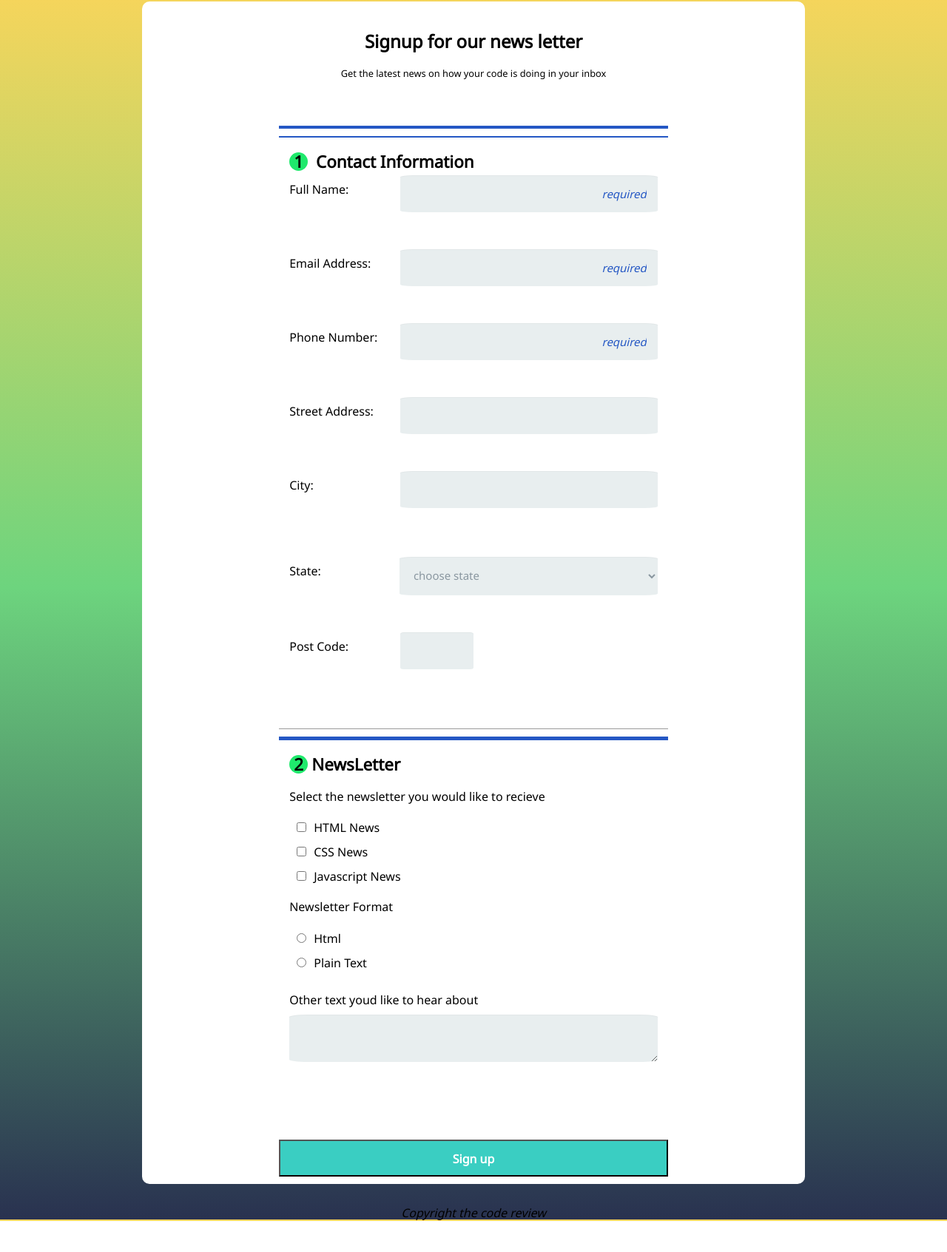
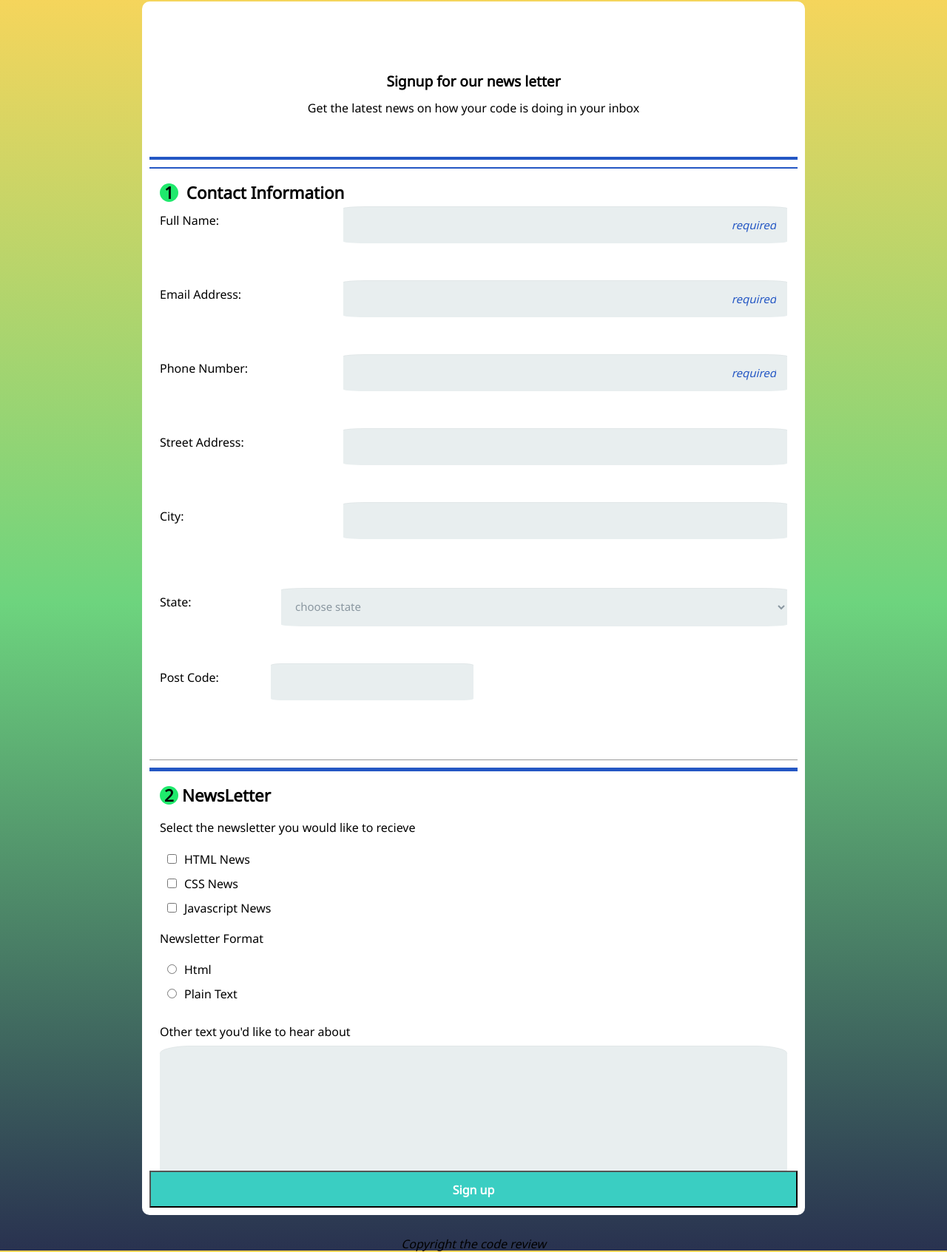
Before and after one commit to tomelsom01/Tech-Degree-project-3, a plain HTML site: page index.html in a window 1280 px wide. Shown: the part 60-1753 px from the top of the page at 74% size. Before the commit the page ends 1711 px from the top, so only its background shows below. Drawn offline with Linux system fonts and the light colour scheme; files that its build step writes are made by us from their sources.

Commit message:
Final changes
html validator
fix 768 px
add css transition

```diff
--- a/css/styles.css
+++ b/css/styles.css
@@ -56,9 +56,10 @@ font-size: 1.4em;
 h2
  {
 text-align: center;
-padding-top: 30px;
-width:85%;
+padding-top: 10%;
+width:100%;
 margin: 0 auto;
+font-size: 120%;
 
 }
 
@@ -66,9 +67,9 @@ margin: 0 auto;
 .center{
     text-align: center;
     margin: 0 auto;
-    padding: 10px 0 30px;
-    width: 85%;
-    font-size: 80%;
+    padding-bottom: 20px;
+    width: 100%;
+    font-size: 100%;
 }
 .number{
 
@@ -91,7 +92,6 @@ input[type="text"],
 input[type="email"],
 input[type="tel"],
 select[id="state"],
-textarea,
 select {
   background: rgba(255,255,255,0.1);
   border: none;
@@ -106,6 +106,21 @@ select {
   border-radius: 5%;
 }
 
+textarea{
+    background: rgba(255,255,255,0.1);
+    border: none;
+    font-size: 15px;
+    height: 100%;
+    padding: 10%;
+    width: 100%;
+    background-color: #e8eeef;
+    color: #8a97a0;
+    box-shadow: 0 1px 0 rgba(0,0,0,0.03) inset;
+    margin-bottom: 50px;
+    border-radius: 5%;
+}
+
+
 input[type="text"]:focus,
 input[type="email"]:focus,
 input[type="tel"]:focus,
@@ -113,6 +128,7 @@ select[id="state"]:focus,
 textarea:focus,
 select:focus{
 background-color: indianred;
+transition: background-color 1s;
 
 }
 /* Contact Information */
@@ -204,13 +220,13 @@ footer{
 
 
     .form{
-        max-width:60%;
+        max-width: 100%;
         margin: 0 auto;
 
 
     }
     .form-1{
-max-width: 60%;
+max-width: 100%;
 margin: 0 auto;
 
     }
@@ -250,10 +266,10 @@ input[type="tel"]{
 
 
 input[type="submit"]{
- width:60%;
+ width:100%;
  margin: 0 auto;
  text-align: center;
- margin-left: 20%;
+ /* margin-left: 20%; */
  margin-top: 20px;
  }
 
--- a/index.html
+++ b/index.html
@@ -14,7 +14,7 @@
 <body>
 
     <header>
-        <h1 class="codeheader">&ltTHE CODE REVIEW&gt</h1>
+        <h1 class="codeheader">&lt;THE CODE REVIEW&gt;</h1>
     </header>
 
     <form action="index.html" method="post">
@@ -139,7 +139,7 @@
                     </fieldset>
                     <fieldset>
                         <div class="splice">
-                            <label for="comment" class="comment">Other text youd like to hear about</label>
+                            <label for="comment" class="comment">Other text you'd like to hear about</label>
                         </div>
                         <textarea id="comment" name="user_comment"> </textarea><br>
 
```
